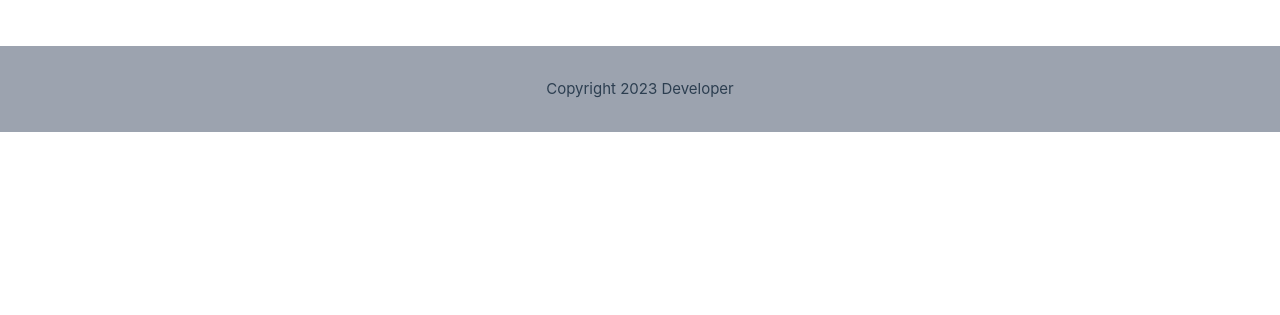
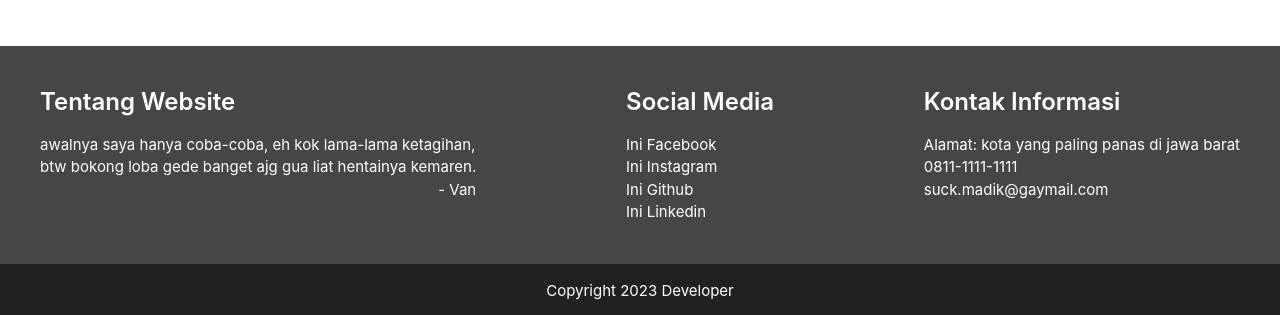
Before and after one commit to Menrva-pixel/tech-insight, a Vue app: page / in a window 1280 px wide. Shown: the part 2393-2708 px from the top of the page. Before the commit the page ends 2525 px from the top, so only its background shows below. Built offline with nearby package versions, Linux system fonts and the light colour scheme.

Commit message:
mengerjakan footer

```diff
--- a/src/components/Footer.vue
+++ b/src/components/Footer.vue
@@ -1,6 +1,26 @@
 <template>
-    <footer class="mx-auto text-center py-8 bg-gray-400">
-        <div>
+    <footer>
+        <div class="flex flex-row justify-between bg-[#464646] text-white p-10">
+            <div class="flex flex-col">
+                <h2 class="font-semibold text-2xl mb-4">Tentang Website</h2>
+                <p>awalnya saya hanya coba-coba, eh kok lama-lama ketagihan,<br>btw bokong loba gede banget ajg gua liat hentainya kemaren.</p>
+                <p class="text-end">- Van</p>
+            </div>
+            <div class="flex flex-col">
+                <h2 class="font-semibold text-2xl mb-4">Social Media</h2>
+                <a href="#">Ini Facebook</a>
+                <a href="#">Ini Instagram</a>
+                <a href="#">Ini Github</a>
+                <a href="#">Ini Linkedin</a>
+            </div>
+            <div class="flex flex-col">
+                <h2 class="font-semibold text-2xl mb-4">Kontak Informasi</h2>
+                <span>Alamat: kota yang paling panas di jawa barat</span>
+                <span>0811-1111-1111</span>
+                <span>suck.madik@gaymail.com</span>
+            </div>
+        </div>
+        <div class="mx-auto text-center py-4 bg-[#212121] text-white">
             <p>Copyright 2023 Developer</p>
         </div>
     </footer>
```
